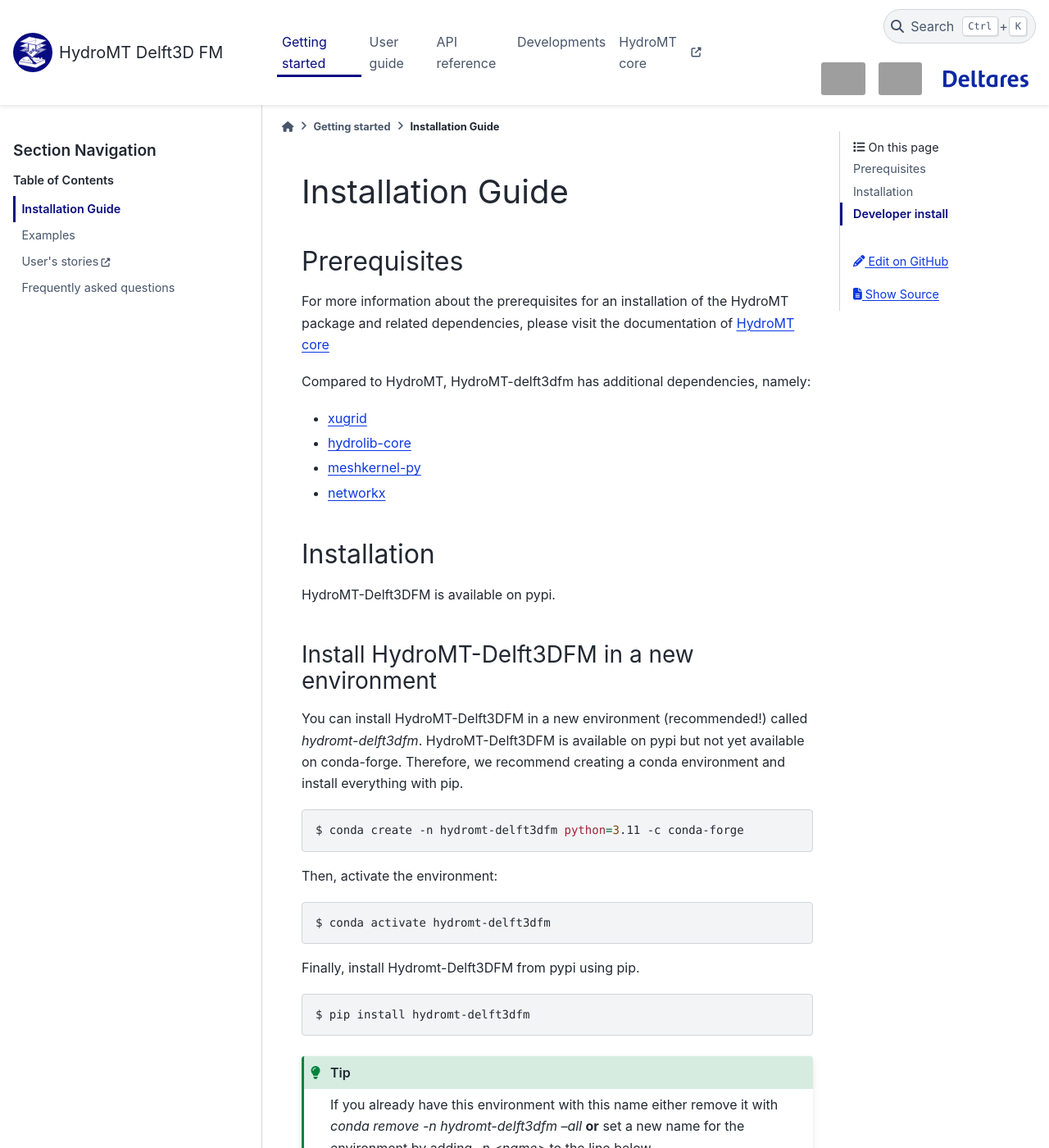
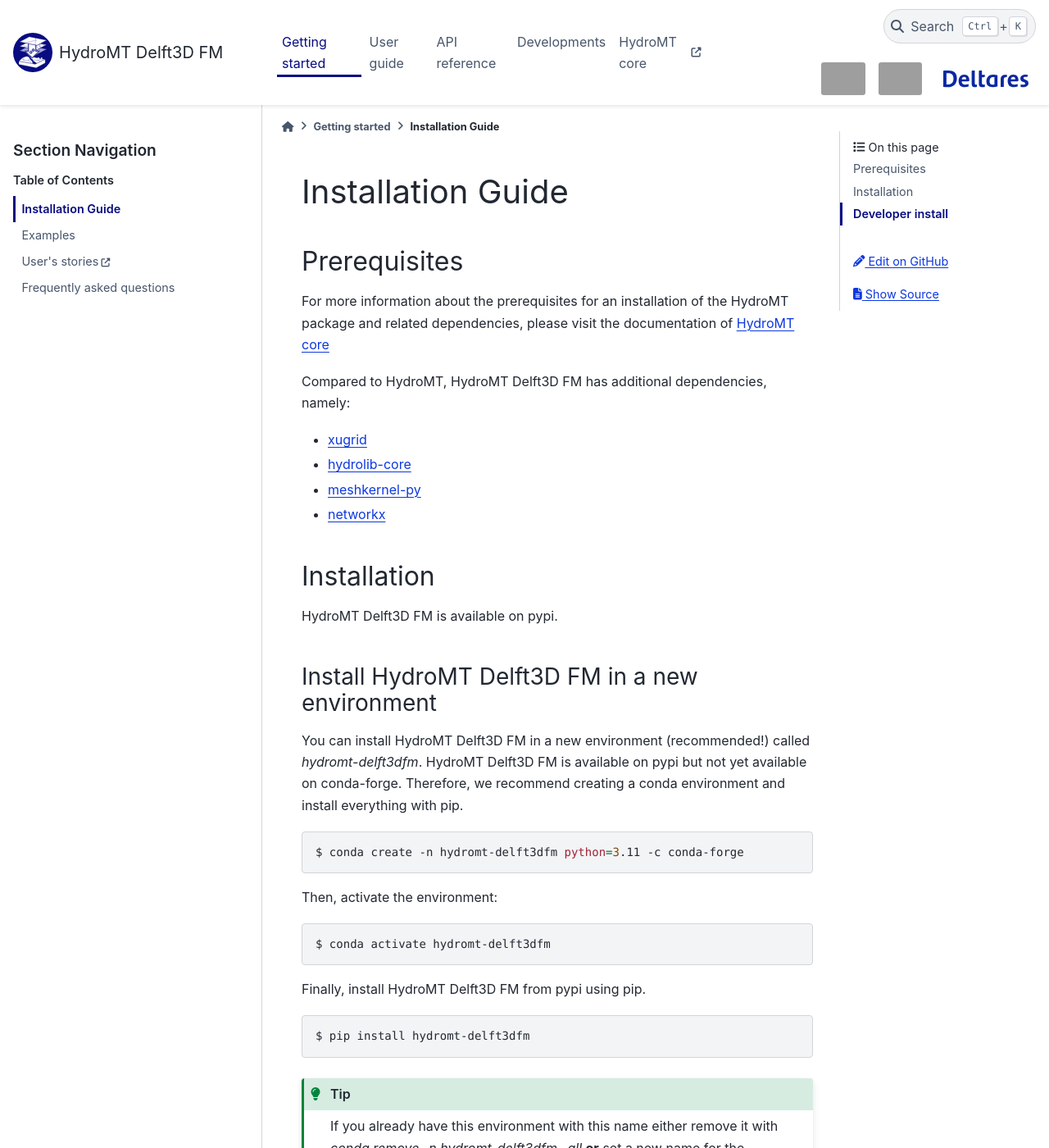
Before and after one commit to Deltares/hydromt_delft3dfm, a Sphinx documentation site: the page built from docs/getting_started/installation.rst, in a window 1280 px wide and 1400 px high. Shown: the whole window at 82% size. Built offline with Sphinx 7.4.7 and the PyData theme 0.15.4, drawn with Linux system fonts in a browser that asks for light colours; pages that are not in the unit, such as notebooks, are missing from menus; grey boxes are pictures that could not be loaded.

Commit message:
fix typos in docs

```diff
--- a/docs/getting_started/installation.rst
+++ b/docs/getting_started/installation.rst
@@ -10,7 +10,7 @@
 and related dependencies, please visit the documentation of
 `HydroMT core <https://deltares.github.io/hydromt/latest/getting_started/installation.html#installation-guide>`_
 
-Compared to HydroMT, HydroMT-delft3dfm has additional dependencies, namely:
+Compared to HydroMT, HydroMT Delft3D FM has additional dependencies, namely:
 
 - `xugrid <https://github.com/Deltares/xugrid>`_
 - `hydrolib-core <https://github.com/Deltares/HYDROLIB-core>`_
@@ -20,13 +20,13 @@
 Installation
 ============
 
-HydroMT-Delft3DFM is available on pypi.
+HydroMT Delft3D FM is available on pypi.
 
-Install HydroMT-Delft3DFM in a new environment
+Install HydroMT Delft3D FM in a new environment
 ----------------------------------------------
 
-You can install HydroMT-Delft3DFM in a new environment (recommended!) called `hydromt-delft3dfm`.
-HydroMT-Delft3DFM is available on pypi but not yet available on conda-forge.
+You can install HydroMT Delft3D FM in a new environment (recommended!) called `hydromt-delft3dfm`.
+HydroMT Delft3D FM is available on pypi but not yet available on conda-forge.
 Therefore, we recommend creating a conda environment and install everything with pip.
 
 .. code-block:: console
@@ -39,7 +39,7 @@
 
   $ conda activate hydromt-delft3dfm
 
-Finally, install Hydromt-Delft3DFM from pypi using pip.
+Finally, install HydroMT Delft3D FM from pypi using pip.
 
 .. code-block:: console
 
```
